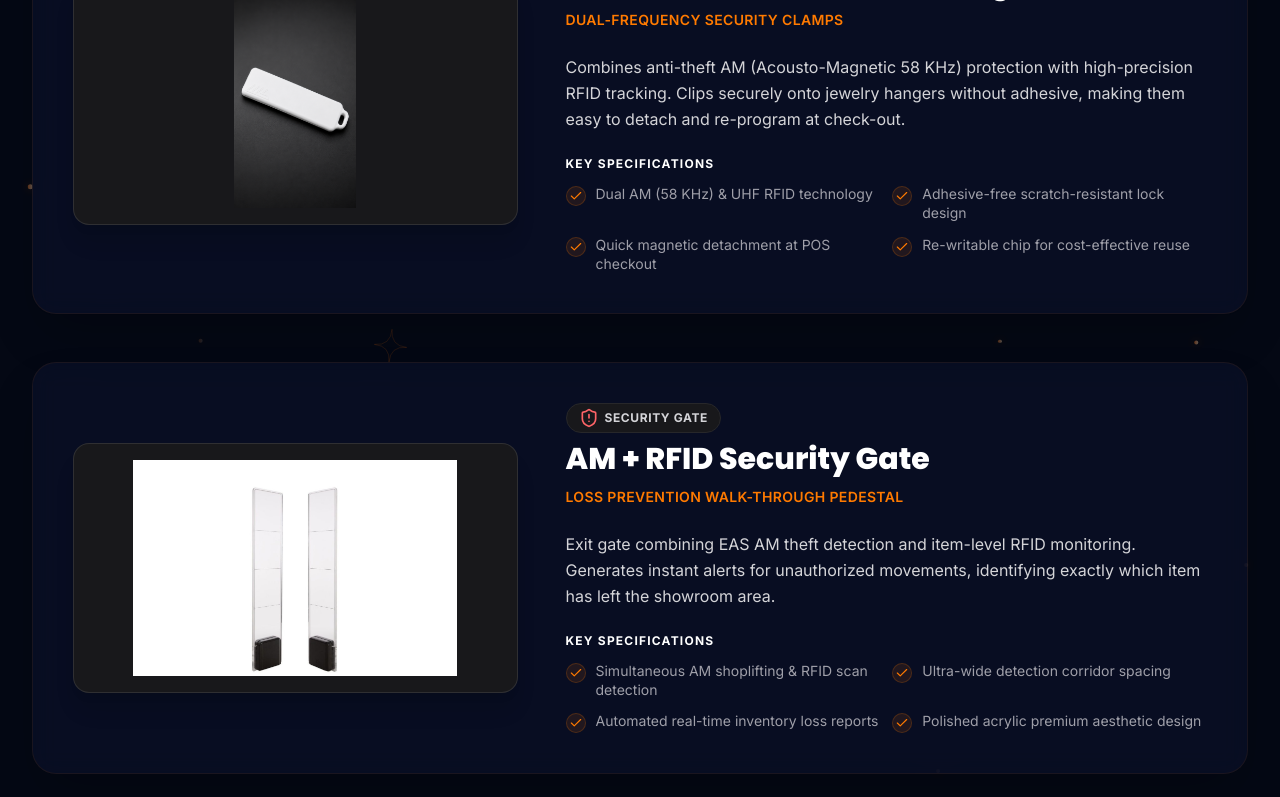
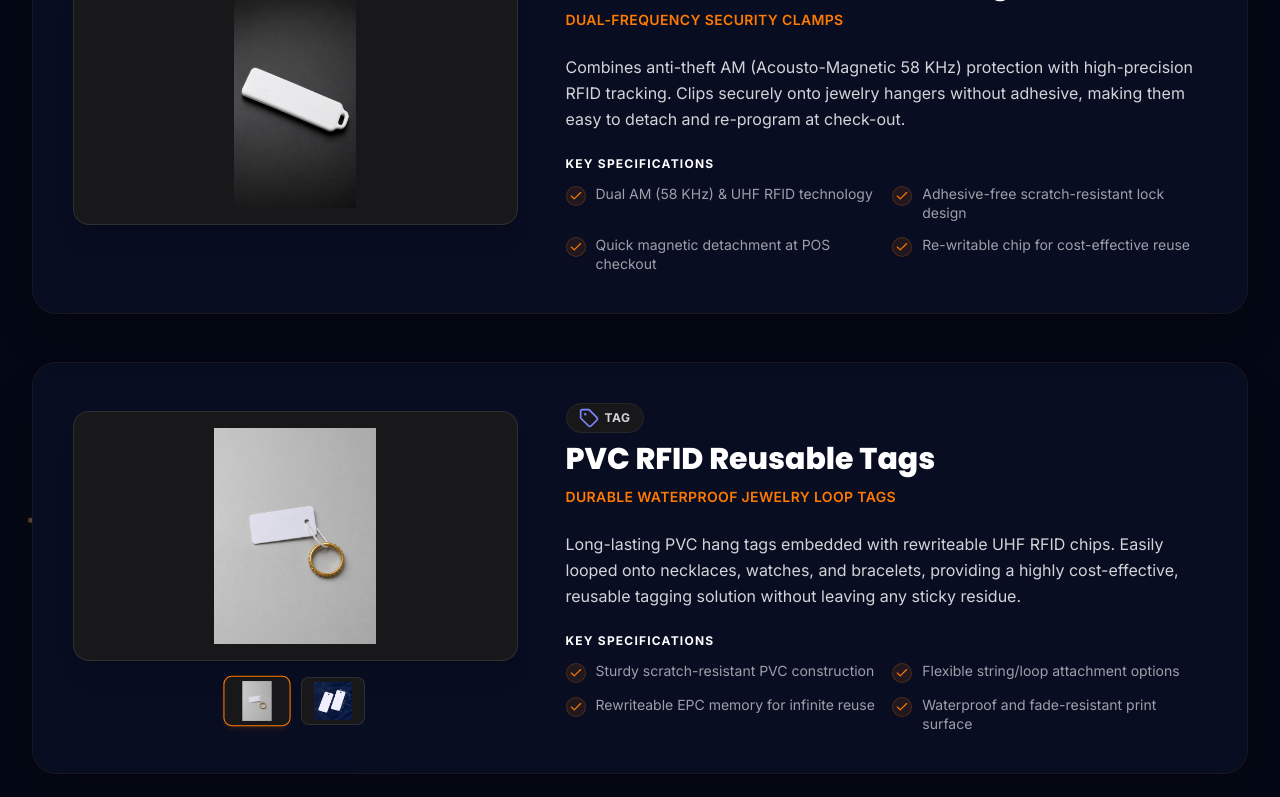
Before and after one commit to suraj127/online-munim-academy, a Next.js app: page /hardware in a window 1280 px wide. Shown: the part 2000-2797 px from the top of the page. Built offline with nearby package versions, Linux system fonts and the light colour scheme.

Commit message:
feat: add PVC RFID Reusable Tags with image gallery to hardware section

```diff
--- a/src/app/hardware/page.tsx
+++ b/src/app/hardware/page.tsx
@@ -3,7 +3,7 @@
 import React, { useState } from 'react';
 import Image from 'next/image';
 import { motion, AnimatePresence } from 'framer-motion';
-import { ScanLine, Printer, ShieldAlert, Cpu, Rss, HelpCircle, HardDrive, Check } from 'lucide-react';
+import { ScanLine, Printer, ShieldAlert, Cpu, Rss, HelpCircle, HardDrive, Check, Tag } from 'lucide-react';
 import JewelryAmbientBackground from '@/components/JewelryAmbientBackground';
 
 interface HardwareItem {
@@ -92,6 +92,24 @@ const HARDWARE_ITEMS: HardwareItem[] = [
   },
   {
     id: 5,
+    category: 'tag',
+    title: 'PVC RFID Reusable Tags',
+    subtitle: 'Durable Waterproof Jewelry Loop Tags',
+    description: 'Long-lasting PVC hang tags embedded with rewriteable UHF RFID chips. Easily looped onto necklaces, watches, and bracelets, providing a highly cost-effective, reusable tagging solution without leaving any sticky residue.',
+    specs: [
+      'Sturdy scratch-resistant PVC construction',
+      'Flexible string/loop attachment options',
+      'Rewriteable EPC memory for infinite reuse',
+      'Waterproof and fade-resistant print surface'
+    ],
+    images: [
+      '/images/hardware/pvc-reusable-tag-1.png',
+      '/images/hardware/pvc-reusable-tag-2.jpg'
+    ],
+    icon: <Tag className="w-5 h-5 text-indigo-400" />
+  },
+  {
+    id: 6,
     category: 'gate',
     title: 'AM + RFID Security Gate',
     subtitle: 'Loss Prevention walk-through Pedestal',
@@ -116,7 +134,8 @@ export default function HardwarePage() {
     2: 0,
     3: 0,
     4: 0,
-    5: 0
+    5: 0,
+    6: 0
   });
 
   const filteredItems = HARDWARE_ITEMS.filter(
```
Also changed, not shown: public/images/hardware/pvc-reusable-tag-1.png (added), public/images/hardware/pvc-reusable-tag-2.jpg (added).
